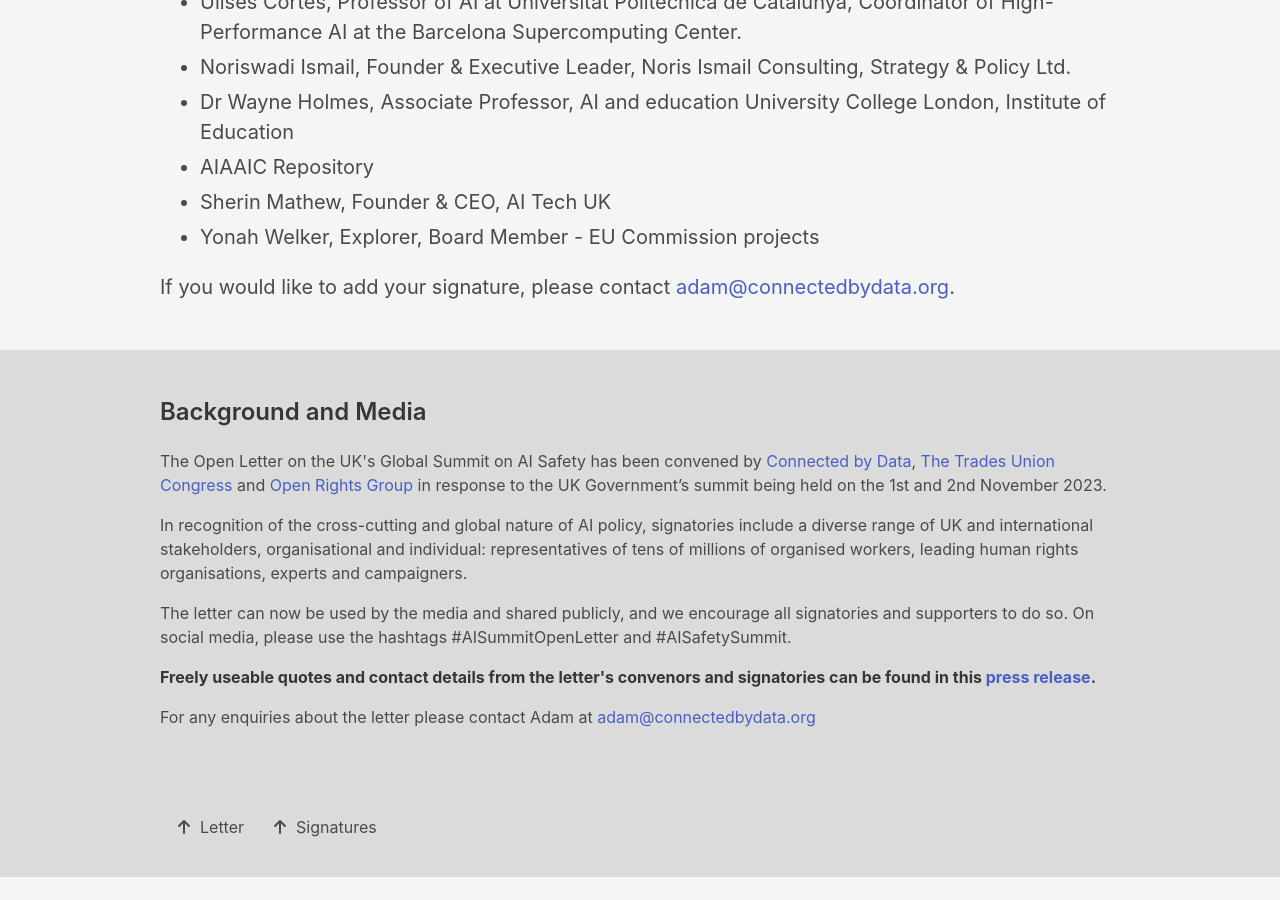
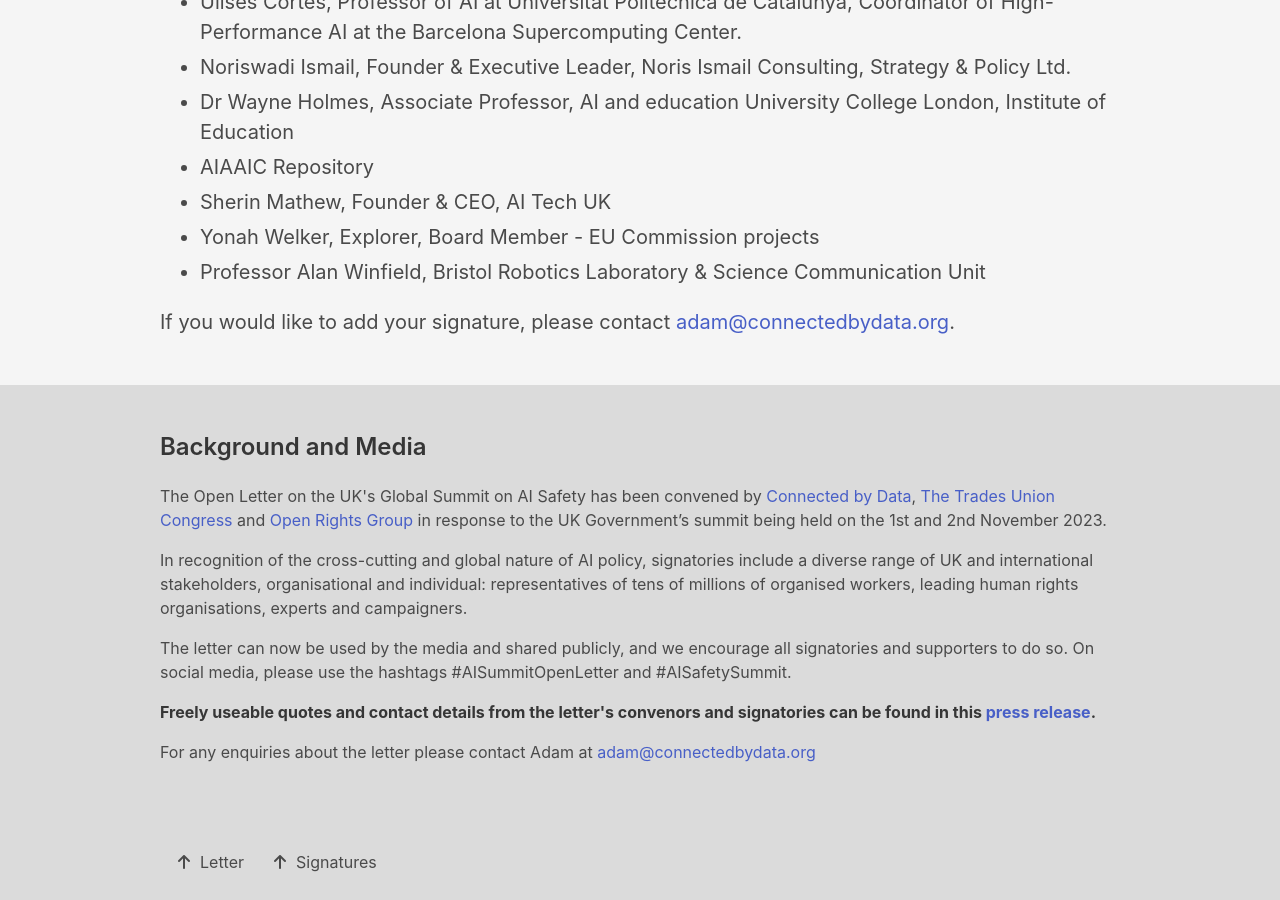
Before and after one commit to connectedbydata/ai-summit-open-letter, a Jekyll site: the page built from index.md, in a window 1280 px wide and 900 px high, scrolled down 6585 px. Built offline with Jekyll 4.4.1, drawn with Linux system fonts in a browser that asks for light colours; nearby versions of some CDN libraries; before the commit the page ends 7462 px from its top, so only the background shows below that.

Commit message:
Added signature to open letter

```diff
--- a/index.md
+++ b/index.md
@@ -137,6 +137,7 @@ signatories:
   - AIAAIC Repository
   - Sherin Mathew, Founder & CEO, AI Tech UK
   - Yonah Welker, Explorer, Board Member - EU Commission projects
+  - Professor Alan Winfield, Bristol Robotics Laboratory & Science Communication Unit
 layout: default
 ---
 Dear Prime Minister,
```
